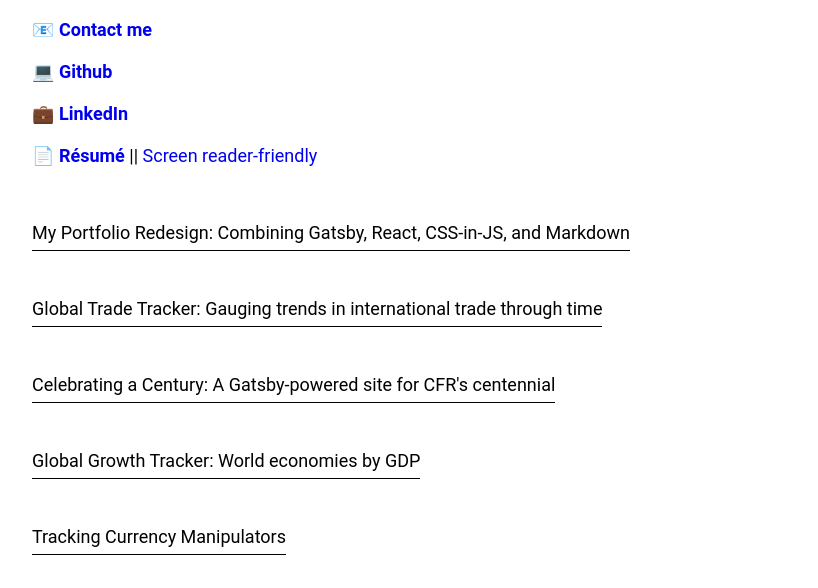
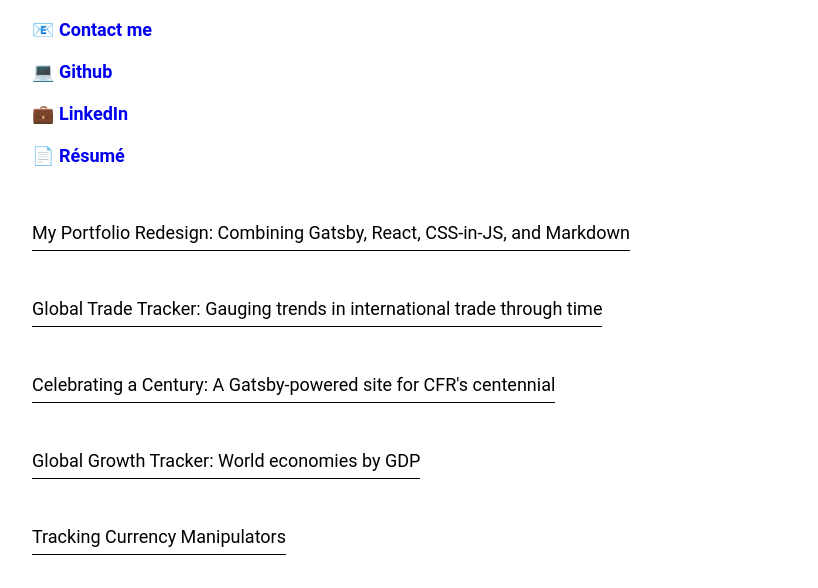
Before and after one commit to kevinlizarazo/portfolio, a Gatsby site in the folder app/: page / in a window 1280 px wide. Shown: the part 169-757 px from the top of the page, without its empty margins (148-966 px from the left). Built offline with nearby package versions, Linux system fonts and the light colour scheme; Gatsby itself is replaced by a stand-in of ours; some packages are replaced by stand-ins of ours.

Commit message:
Update hero.mdx

```diff
--- a/app/src/content/bio/hero.mdx
+++ b/app/src/content/bio/hero.mdx
@@ -7,4 +7,4 @@
 
 💼 [**LinkedIn**](https://www.linkedin.com/in/kevin-lizarazo-software-engineer/)
 
-📄 [**Résumé**](https://kevinlizarazo.com/LIZARAZO-KEVIN_resume.pdf) || [Screen reader-friendly](https://docs.google.com/document/d/e/2PACX-1vS9-x7e2b1xqtn54X0xSRwJl0d5PnqcsIGawgyHLZyWqngWZNH_028gdx9BWkeejYirxphiFw7dUGfc/pub)
+📄 [**Résumé**](https://kevinlizarazo.com/LIZARAZO-KEVIN_resume.pdf)
```
